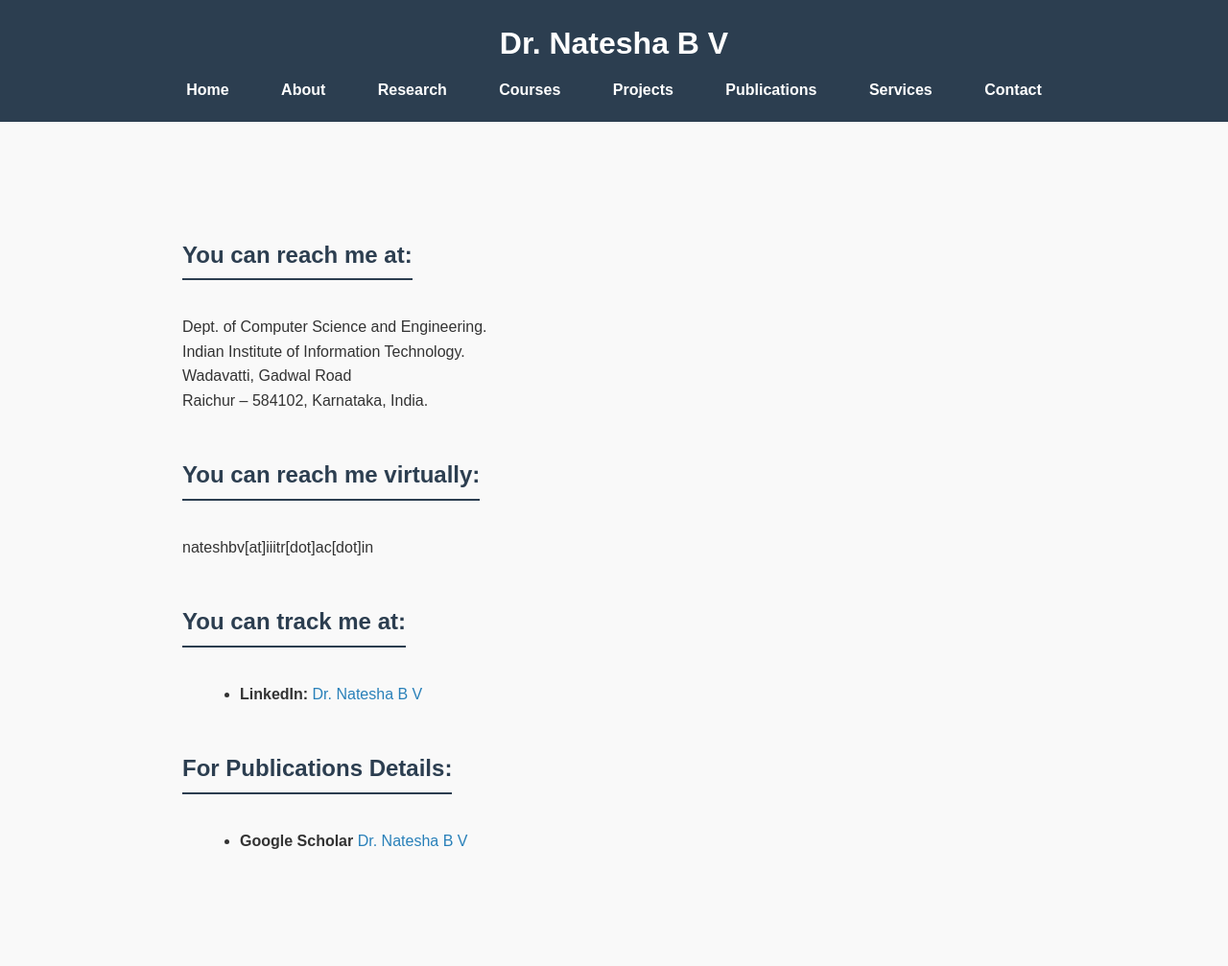
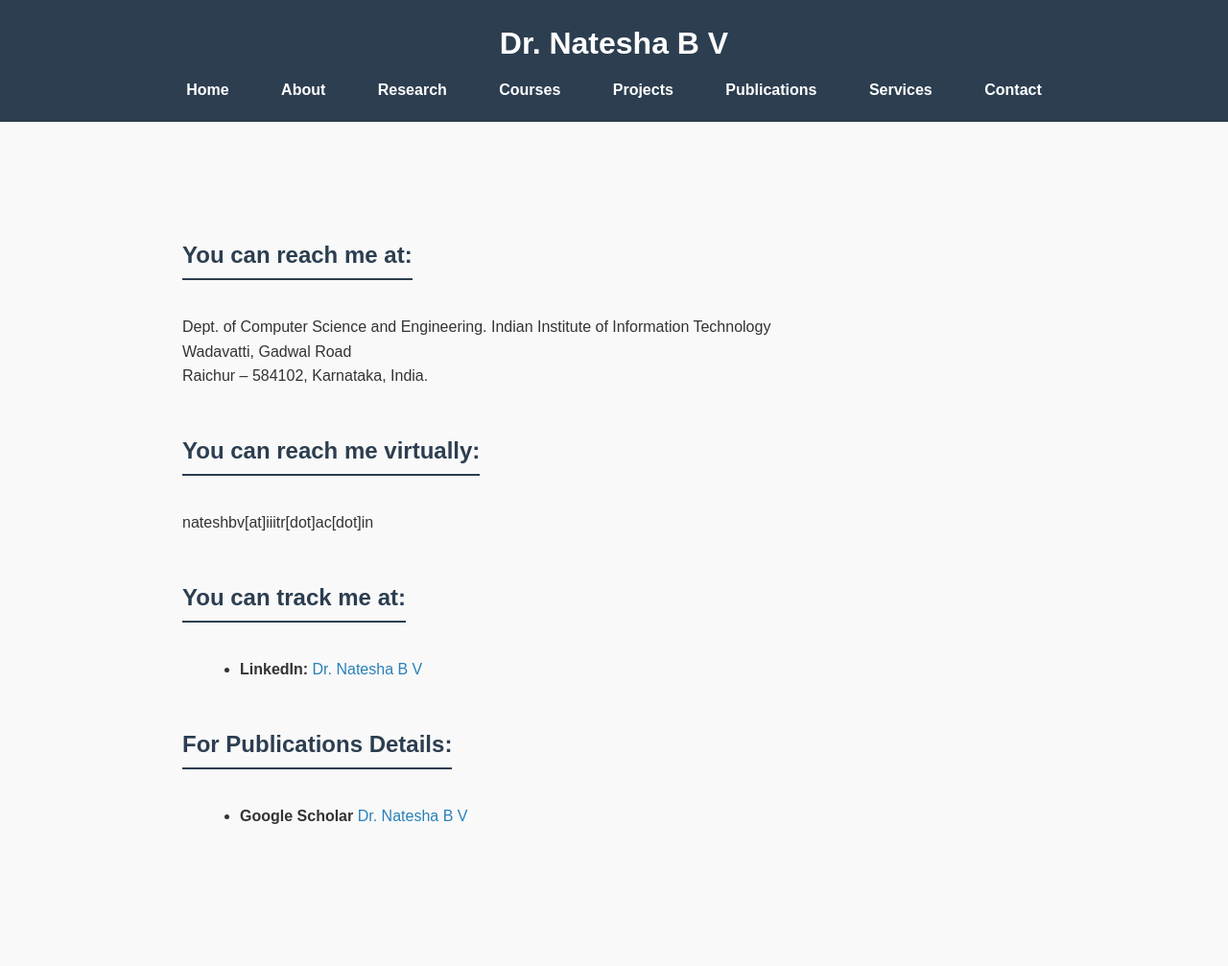
Before and after one commit to Nateshbv/Nateshbv.github.io, a Jekyll site: the page built from Contact.md, in a window 1280 px wide. Shown: the whole page at 96% size. Built offline with Jekyll 4.4.1, drawn with Linux system fonts in a browser that asks for light colours.

```diff
--- a/Contact.md
+++ b/Contact.md
@@ -5,7 +5,7 @@ title: Contact
 ## You can reach me at:
 
 Dept. of Computer Science and Engineering.
-Indian Institute of Information Technology.
+Indian Institute of Information Technology
 Wadavatti, Gadwal Road
 Raichur – 584102, Karnataka, India.
 
```
